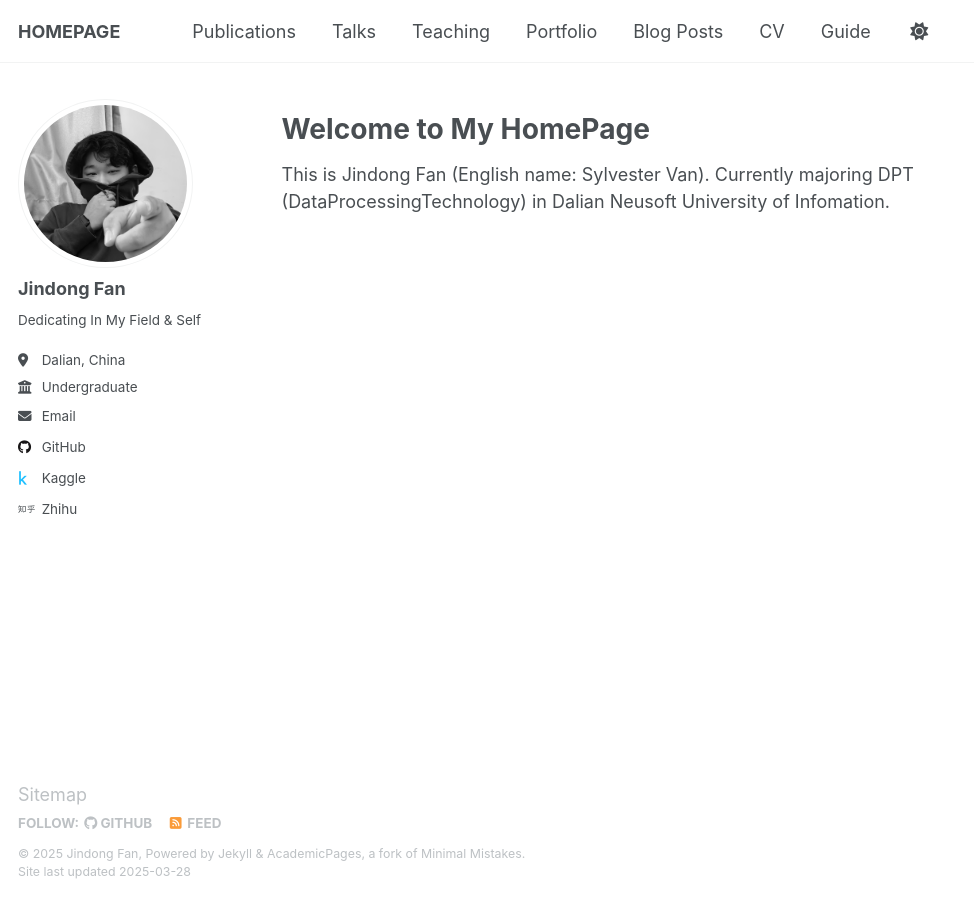
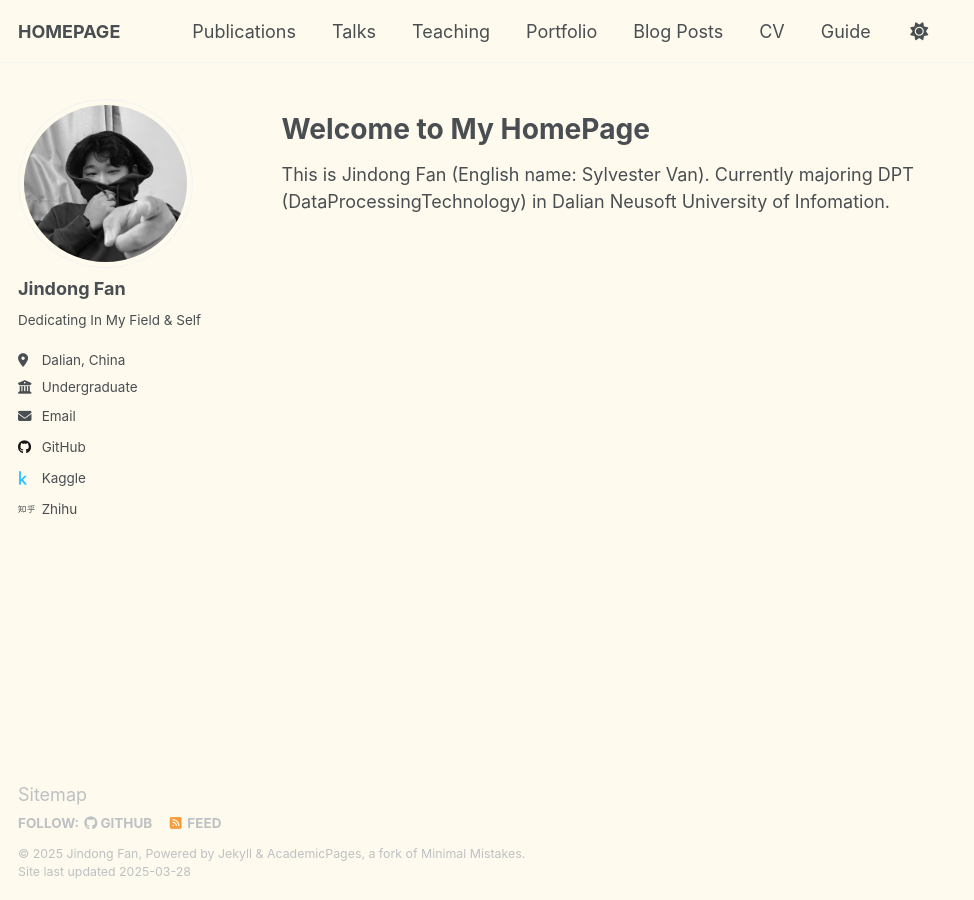
Before and after one commit to Sylvestervan/sylvestervan.github.io, a Jekyll site: the page built from _pages/about.md, in a window 1280 px wide. Shown: the whole page, without its empty margins (0-974 px from the left). Built offline with Jekyll 4.4.1, drawn with Linux system fonts in a browser that asks for light colours.

Commit message:
change bg color

```diff
--- a/_sass/theme/_default.scss
+++ b/_sass/theme/_default.scss
@@ -29,7 +29,7 @@ $sidebar-screen-min-width   : 1024px;
 /* Default light theme for the site */
 :root {
     --global-base-color                 : #{$gray};
-    --global-bg-color                   : #fff;
+    --global-bg-color                   : #FFFAEE;
     --global-border-color               : #{$lighter-gray};
     --global-code-background-color      : #fafafa;
     --global-code-text-color            : #{$darker-gray};
```
